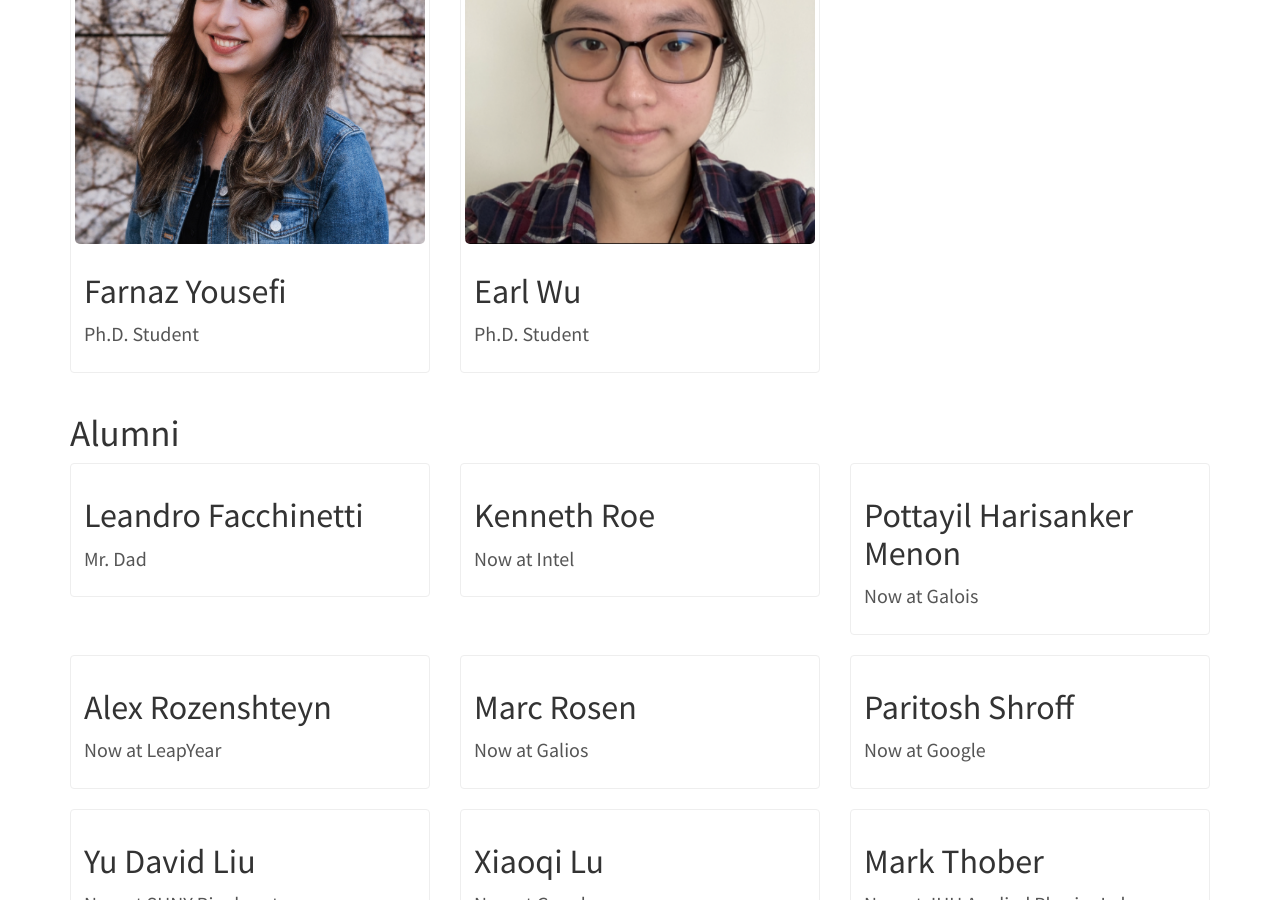
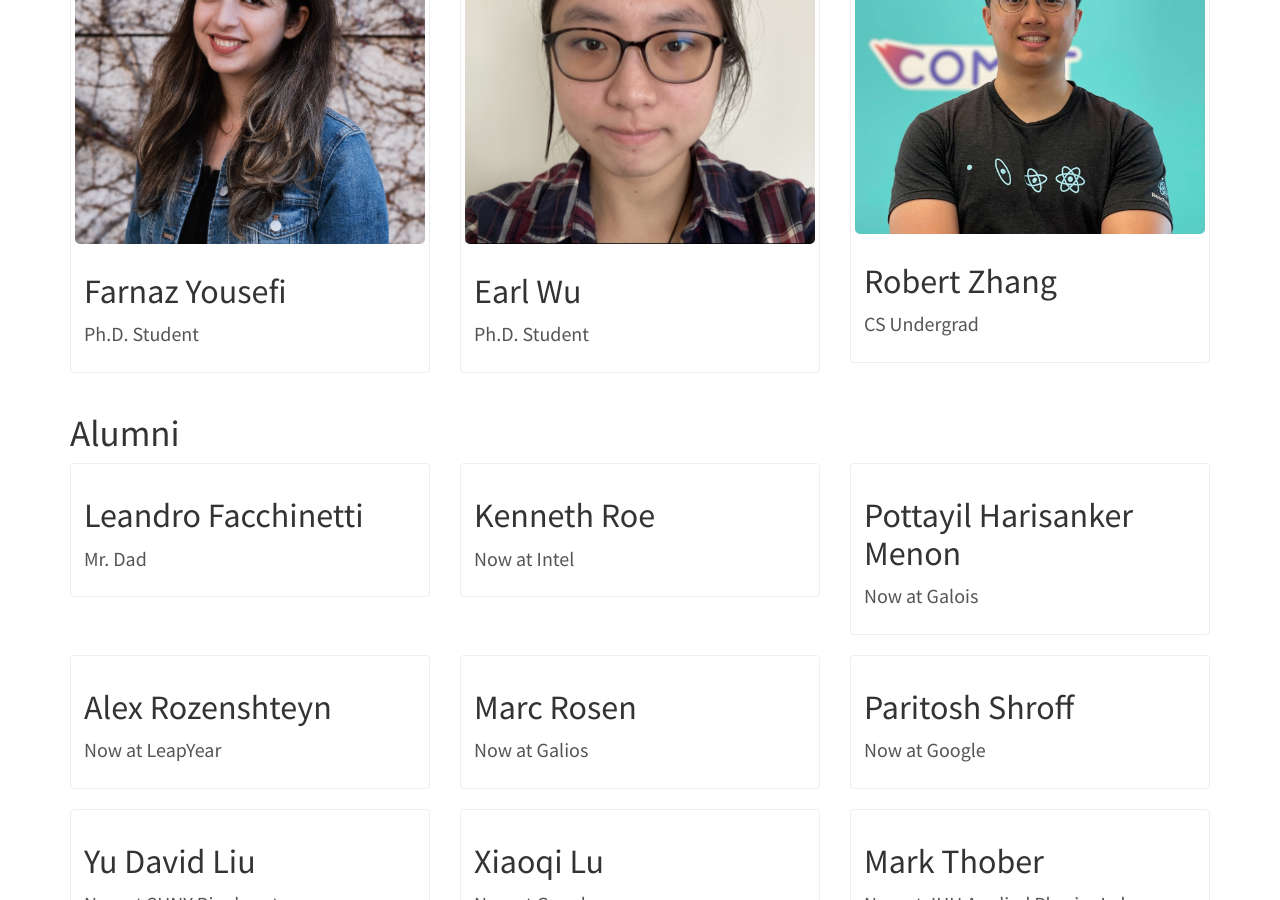
Before and after one commit to JHU-PL-Lab/www-pl-lab, a Jekyll site: the page built from members/members.html, in a window 1280 px wide and 900 px high, scrolled down 884 px. Built offline with Jekyll 4.4.1, drawn with Linux system fonts in a browser that asks for light colours.

Commit message:
Add Robert Zhang

```diff
--- a/_data/members.yml
+++ b/_data/members.yml
@@ -26,6 +26,11 @@
       description: "Ph.D. Student"
       link: "//pl.cs.jhu.edu/members/"
       avatar: "/members/avatars/earl-wu.png"
+
+    - name: "Robert Zhang"
+      description: "CS Undergrad"
+      link: "//robertzhang.vercel.app/"
+      avatar: "/members/avatars/robert-zhang.jpg"
 
 -
   category_title: "Alumni"
```
Also changed, not shown: members/avatars/robert-zhang.jpg (added).
